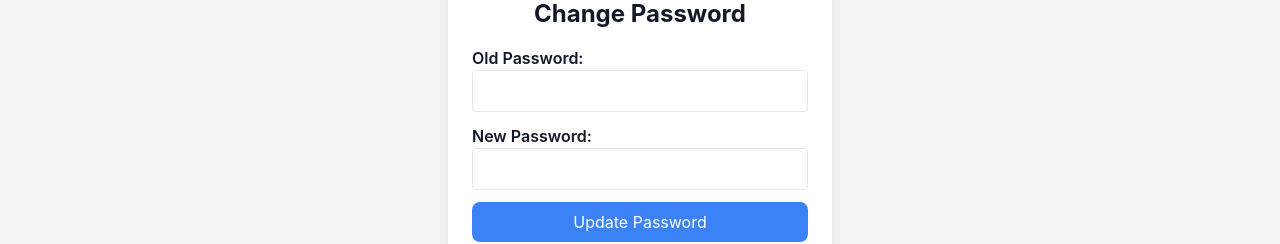
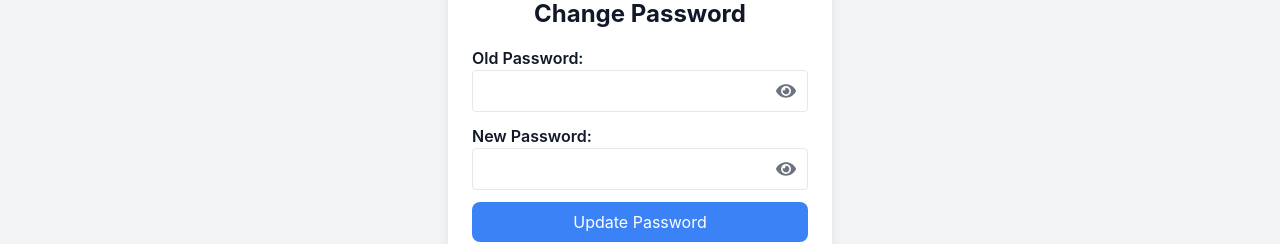
Before and after one commit to Chia213/FitExplorer, a React (Vite) app in the folder frontend/: page /change-password in a window 1280 px wide. Shown: the part 444-688 px from the top of the page. Built offline with nearby package versions, Linux system fonts and the light colour scheme.

Commit message:
added toggle visability to change password

```diff
--- a/frontend/src/pages/ChangePassword.jsx
+++ b/frontend/src/pages/ChangePassword.jsx
@@ -1,11 +1,14 @@
 import { useState } from "react";
 import { useNavigate } from "react-router-dom";
 import { useTheme } from "../hooks/useTheme";
+import { FaEye, FaEyeSlash } from "react-icons/fa";
 
 function ChangePassword() {
   const [oldPassword, setOldPassword] = useState("");
   const [newPassword, setNewPassword] = useState("");
   const [message, setMessage] = useState(null);
+  const [showOldPassword, setShowOldPassword] = useState(false);
+  const [showNewPassword, setShowNewPassword] = useState(false);
   const navigate = useNavigate();
   const { theme } = useTheme();
 
@@ -45,6 +48,14 @@ function ChangePassword() {
     }
   };
 
+  const toggleOldPasswordVisibility = () => {
+    setShowOldPassword(!showOldPassword);
+  };
+
+  const toggleNewPasswordVisibility = () => {
+    setShowNewPassword(!showNewPassword);
+  };
+
   return (
     <div
       className={`flex flex-col items-center justify-center h-screen ${
@@ -60,28 +71,46 @@ function ChangePassword() {
       >
         <h1 className="text-2xl font-bold mb-4 text-center">Change Password</h1>
         {message && (
-          <p className="text-center text-red-500 bg-gray-100 p-2 rounded">
+          <p className={`text-center ${message.includes("successfully") ? "text-green-500" : "text-red-500"} bg-gray-100 p-2 rounded`}>
             {message}
           </p>
         )}
         <form onSubmit={handlePasswordChange} className="flex flex-col">
           <label className="font-semibold">Old Password:</label>
+          <div className="relative mb-3">
             <input
-            type="password"
+              type={showOldPassword ? "text" : "password"}
               value={oldPassword}
               onChange={(e) => setOldPassword(e.target.value)}
-            className="border p-2 rounded mb-3"
+              className="border p-2 rounded w-full"
               required
             />
+            <button
+              type="button"
+              onClick={toggleOldPasswordVisibility}
+              className="absolute right-3 top-1/2 transform -translate-y-1/2 text-gray-500 hover:text-gray-700"
+            >
+              {showOldPassword ? <FaEyeSlash size={20} /> : <FaEye size={20} />}
+            </button>
+          </div>
 
           <label className="font-semibold">New Password:</label>
+          <div className="relative mb-3">
             <input
-            type="password"
+              type={showNewPassword ? "text" : "password"}
               value={newPassword}
               onChange={(e) => setNewPassword(e.target.value)}
-            className="border p-2 rounded mb-3"
+              className="border p-2 rounded w-full"
               required
             />
+            <button
+              type="button"
+              onClick={toggleNewPasswordVisibility}
+              className="absolute right-3 top-1/2 transform -translate-y-1/2 text-gray-500 hover:text-gray-700"
+            >
+              {showNewPassword ? <FaEyeSlash size={20} /> : <FaEye size={20} />}
+            </button>
+          </div>
 
           <button
             type="submit"
```
Lines whose indentation alone changed are shown as unchanged.
